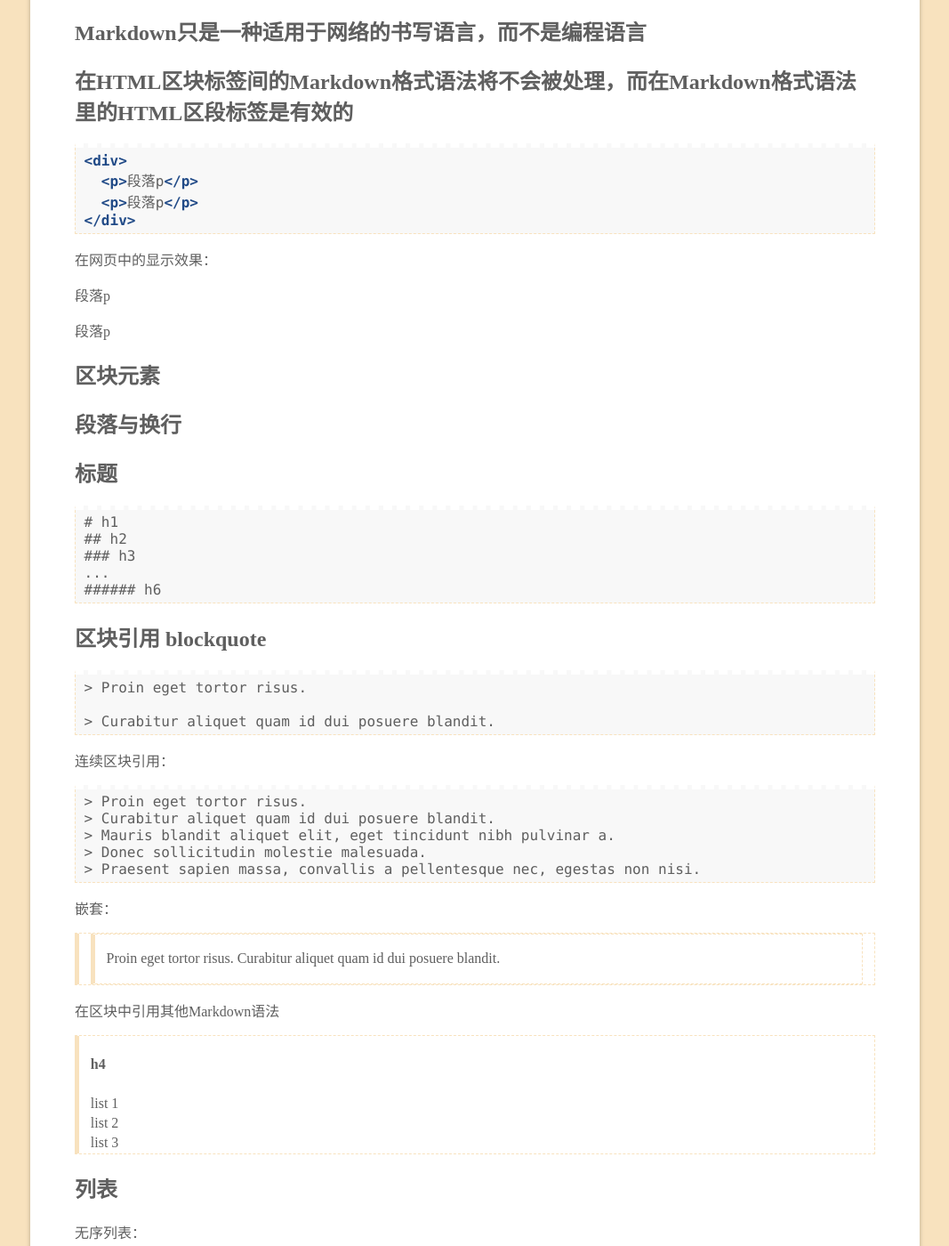
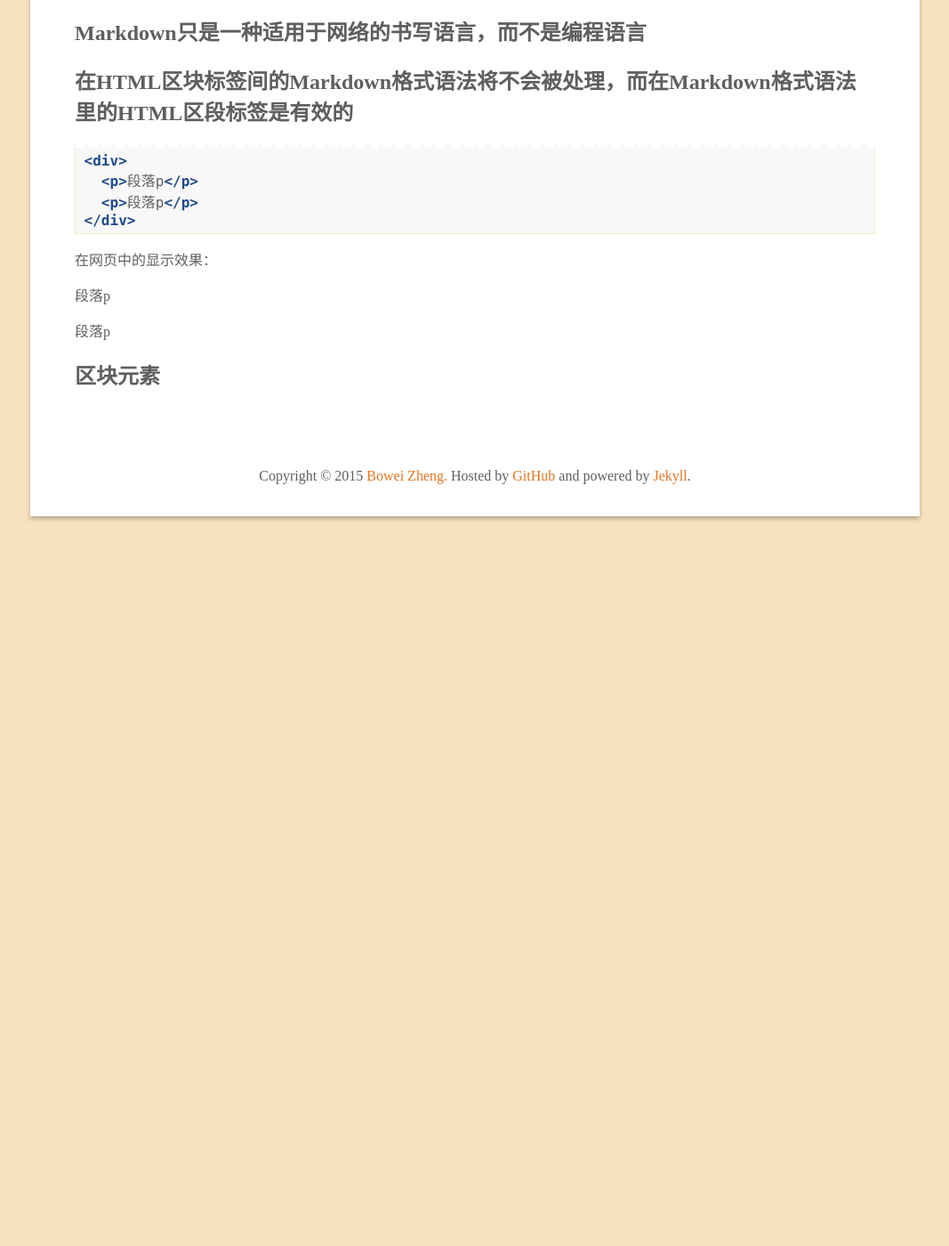
Before and after one commit to wynn719/blog, a Jekyll site: the page built from _posts/2015-02-15-Markdown-note.md, in a window 1280 px wide and 1400 px high, scrolled down 357 px. Shown: the whole window at 89% size, without its empty margins (106-1173 px from the left). Built offline with Jekyll 4.4.1, drawn with Linux system fonts in a browser that asks for light colours; comment, search, counter and statistics services are not loaded; after the commit the page ends 987 px from its top, so only the background shows below that; some of the changed text lies outside the part shown.

Commit message:
update post

```diff
--- a/_posts/2015-02-15-Markdown-note.md
+++ b/_posts/2015-02-15-Markdown-note.md
@@ -30,62 +30,3 @@ categories:
 </div>
 
 # 区块元素
-
-## 段落与换行
-
-## 标题
-{% highlight html %}
-# h1
-## h2
-### h3
-...
-###### h6
-{% endhighlight %}
-
-## 区块引用 blockquote
-{% highlight default %}
-> Proin eget tortor risus.
-
-> Curabitur aliquet quam id dui posuere blandit.
-{% endhighlight %}
-
-连续区块引用：
-{% highlight html %}
-> Proin eget tortor risus.
-> Curabitur aliquet quam id dui posuere blandit.
-> Mauris blandit aliquet elit, eget tincidunt nibh pulvinar a.
-> Donec sollicitudin molestie malesuada.
-> Praesent sapien massa, convallis a pellentesque nec, egestas non nisi.
-{% endhighlight %}
-
-嵌套：
-> > Proin eget tortor risus. Curabitur aliquet quam id dui posuere blandit.
-
-在区块中引用其他Markdown语法
-> #### h4
->
-> * list 1
-> * list 2
-> * list 3
-
-## 列表
-无序列表：
-{% highlight html %}
-* list1
-* list2
-* list3
-{% endhighlight %}
-
-有序列表：
-{% highlight html %}
-1. list 1
-2. list 2
-3. list 3
-{% endhighlight %}
-
-将列表用p标签分隔开
-{% highlight html %}
-* list 1
-
-* list 2
-{% endhighlight %}
```
